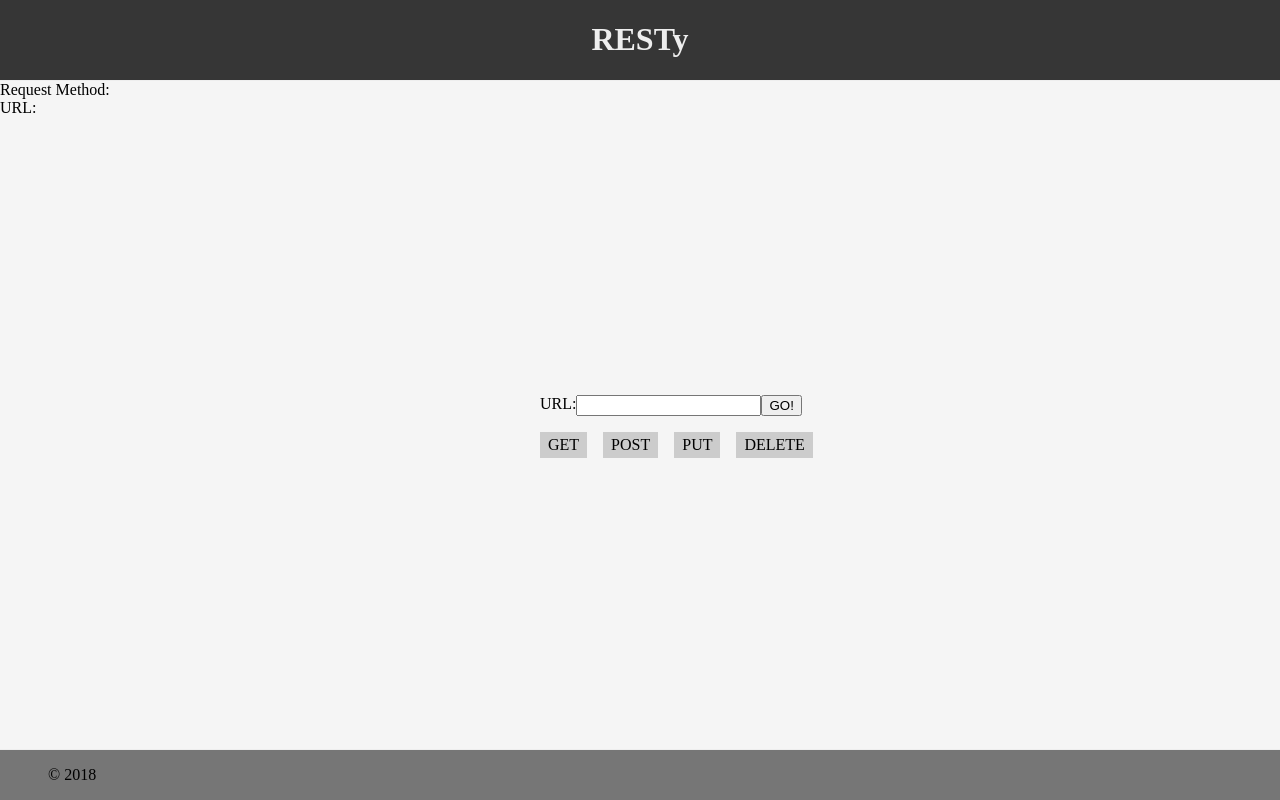
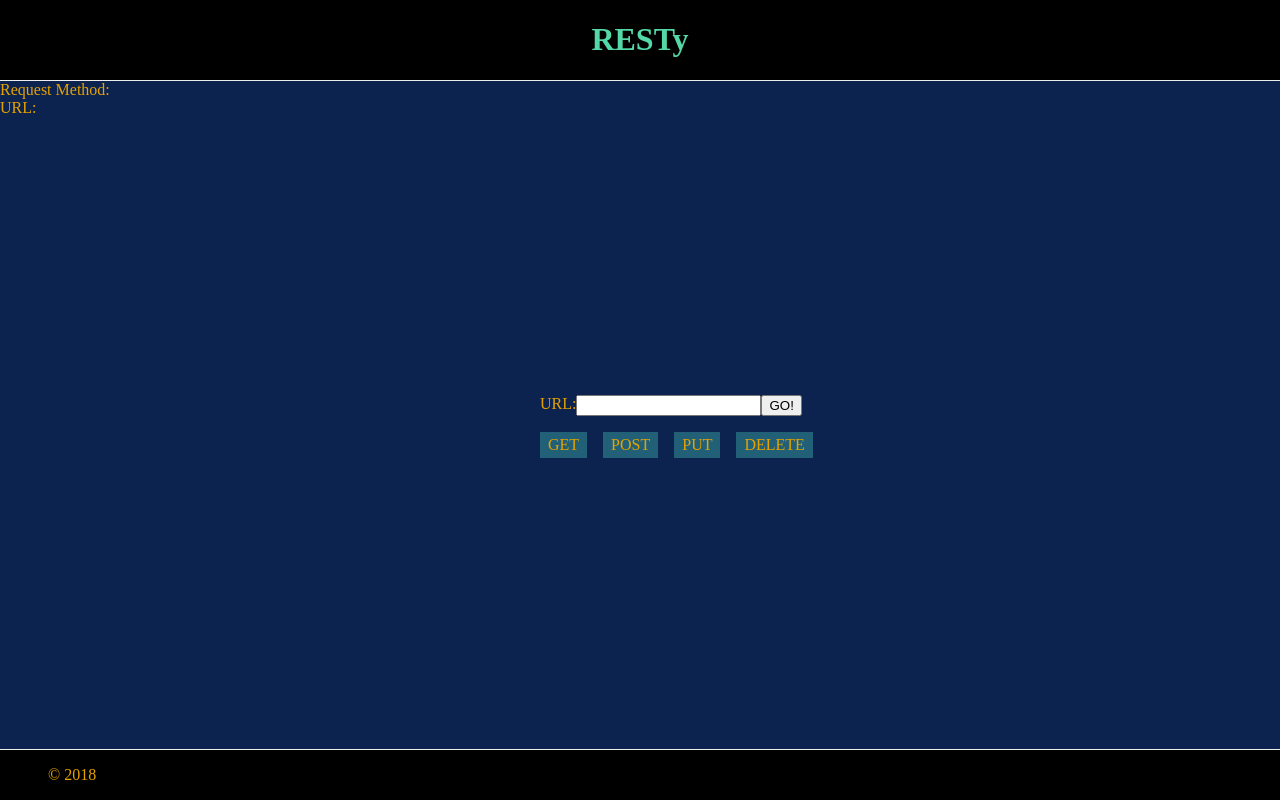
Before and after one commit to Ty-Ap/RESTy, a React (Create React App) app: page / in a window 1280 px wide. Built offline with nearby package versions, Linux system fonts and the light colour scheme.

Commit message:
basic sass fun

```diff
--- a/src/App.scss
+++ b/src/App.scss
@@ -1,4 +1,16 @@
-$backgroundColor: #f5f5f5;
+
+
+
+
+
+$spookyBlue: #0c234f;
+$chillBlue: #226077;
+$highlight: #e6a200;
+$greenBlue: #54d8a7;
+$pale: #addfba;
+
+
+
 
 html, body {
   height: 100%;
@@ -7,7 +19,8 @@ html, body {
 }
 
 body {
-  background: $backgroundColor;
+  background: $spookyBlue;
+  color: $highlight;
   height: 100%;
 
   #root {
@@ -17,16 +30,16 @@ body {
   }
 
   footer {
-    background: darken($backgroundColor, 50);
+    background: darken($spookyBlue, 50);
     border-top: 1px solid #eee;
     padding: 1em 3em;
     margin: 0;
   }
 
   header {
-    background: darken($backgroundColor, 75);
+    background: darken($spookyBlue, 75);
     border-bottom: 1px solid #eee;
-    color: #eee;
+    color: $greenBlue;
     padding: 0;
     margin: 0;
     text-align: center;
--- a/src/Components/Form/Form.scss
+++ b/src/Components/Form/Form.scss
@@ -1,4 +1,8 @@
-$backgroundColor: #efefef;
+$backgroundColor: #54d8a7;
+$spookyBlue: #0c234f;
+$chillBlue: #226077;
+$highlight: #e6a200;
+$pale: #addfba;
 $radius: 40%;
 
 form {
@@ -15,10 +19,11 @@ form {
         cursor: pointer;
         margin-right: 1rem;
         padding: .25rem .5rem;
-        background: #ccc;
+        background: #226077;
 
         &:hover, &.active {
-          background: #fff;
+          background: $backgroundColor;
+          color: $spookyBlue;
         }
       }
     }
```
Also changed, not shown: src/README.md.
